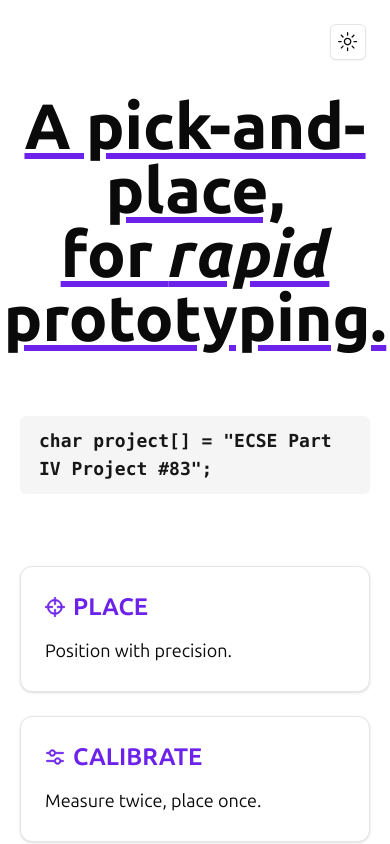
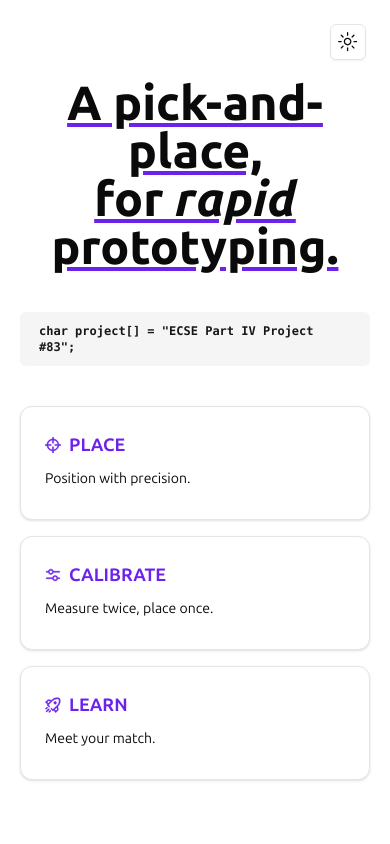
Before and after one commit to p4p-83/interface, a Next.js app in the folder client/: page / in a window 390 px wide. Shown: the top 844 px of the page. Built offline with nearby package versions, Linux system fonts and the light colour scheme.

Commit message:
feat: :iphone: improve interface scaling on small screens

```diff
--- a/client/src/app/layout.tsx
+++ b/client/src/app/layout.tsx
@@ -18,7 +18,7 @@ export default function RootLayout({
 }>) {
   return (
     <html lang='en' suppressHydrationWarning>
-      <body className={cn(ubuntu.className, 'flex min-h-screen flex-col items-center justify-center px-5 py-24 md:py-0')}>
+      <body className={cn(ubuntu.className, 'flex min-h-screen flex-col items-center justify-center px-5')}>
 
         <ThemeProvider
           attribute='class'
--- a/client/src/app/page.tsx
+++ b/client/src/app/page.tsx
@@ -22,18 +22,18 @@ export default function Home() {
         <ThemeToggle />
       </div>
 
-      <h1 className='mb-16 text-6xl text-[4rem] text-center font-extrabold underline decoration-primary'>
+      <h1 className='mt-20 md:mt-10 mb-10 sm:mb-16 text-5xl sm:text-6xl sm:text-[4rem] text-center font-extrabold underline decoration-primary'>
         A pick-and-place,<br />
         for <em className='italic'>rapid</em> prototyping.
       </h1>
 
-      <Badge variant='secondary' className='mb-16 text-lg'>
+      <Badge variant='secondary' className='mb-8 sm:mb-16 text-xs sm:text-base'>
         <code className='font-mono p-2'>
           {SUBTITLES[Math.floor(Math.random() * SUBTITLES.length)]}
         </code>
       </Badge>
 
-      <div className='grid grid-cols-1 md:grid-cols-2 w-full max-w-3xl gap-6 mt-2'>
+      <div className='mb-auto md:mb-0 pb-10 grid grid-cols-1 md:grid-cols-2 w-full max-w-3xl gap-4 sm:gap-6 mt-2'>
 
         <LinkCard href='/place' title='Place' description='Position with precision.' icon={Crosshair2Icon} className='w-full md:col-span-2' />
 
--- a/client/src/components/LinkCard.tsx
+++ b/client/src/components/LinkCard.tsx
@@ -21,15 +21,15 @@ export function LinkCard({ className, href, title, description, icon: Icon }: Li
     <Link href={href} className={className}>
       <Card className='group hover:border-primary-accent transition-colors duration-150'>
 
-        <CardHeader className='pb-3'>
-          <CardTitle className='flex flex-row gap-2 justify-start items-center text-primary transition-colors duration-150 text-2xl font-bold uppercase'>
-            <Icon className='p-0 h-5 w-5 shrink-0' strokeWidth={0.5} stroke='currentColor' />
+        <CardHeader className='pb-1 sm:pb-3'>
+          <CardTitle className='flex flex-row gap-2 justify-start items-center text-primary transition-colors duration-150 text-lg sm:text-2xl font-bold uppercase'>
+            <Icon className='p-0 h-4 md:h-5 w-4 md:w-5 shrink-0' strokeWidth={0.5} stroke='currentColor' />
             {title}
           </CardTitle>
         </CardHeader>
 
         <CardContent>
-          <p className='group-hover:text-primary-accent transition-colors duration-150 text-lg leading-8'>{description}</p>
+          <p className='group-hover:text-primary-accent transition-colors duration-150 text-sm md:text-lg leading-8'>{description}</p>
         </CardContent>
 
       </Card>
```
